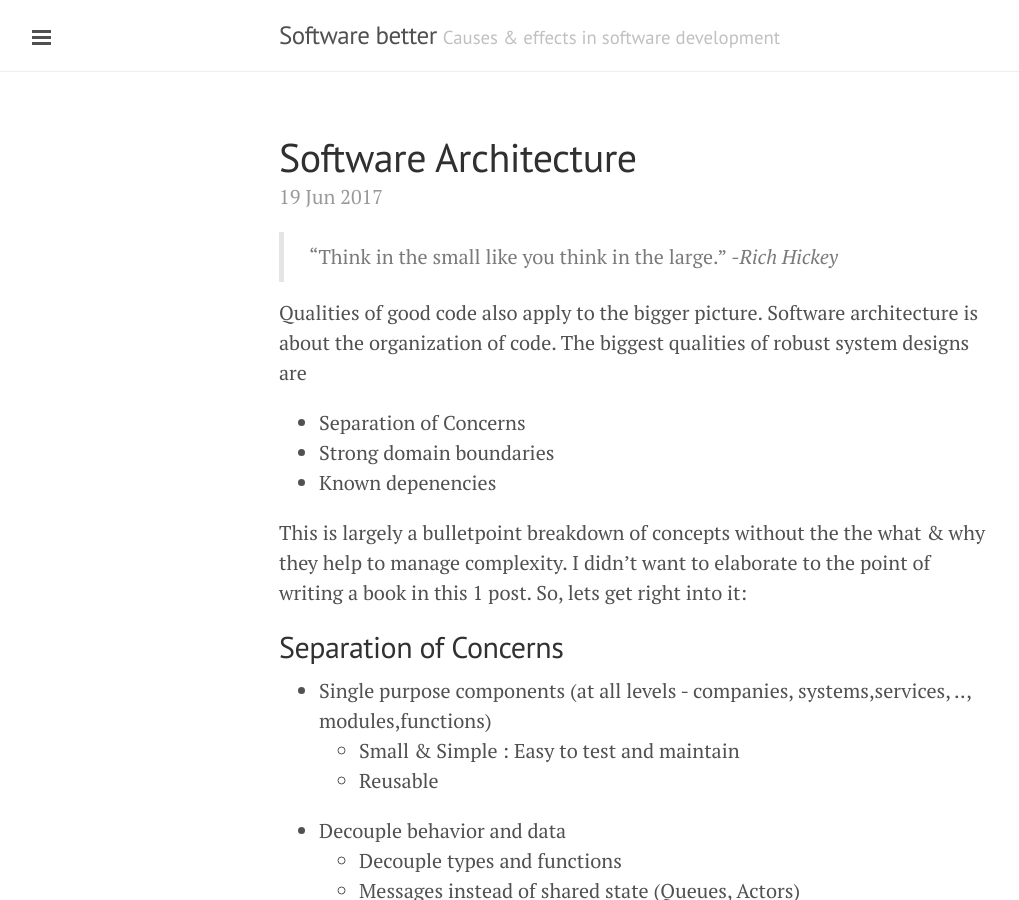
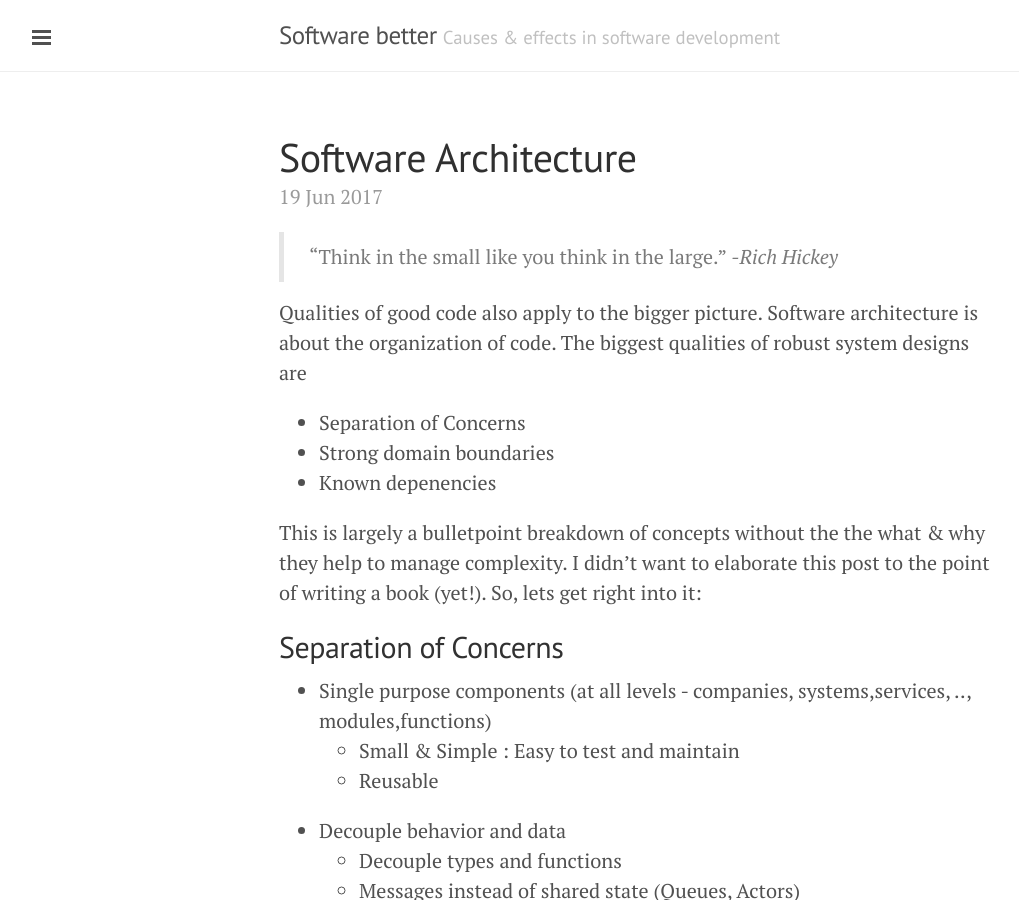
Before and after one commit to ideaflare/ideaflare.github.io, a Jekyll site: the page built from _posts/2017-06-19-architecture.markdown, in a window 1280 px wide and 900 px high. Shown: the whole window, without its empty margins (1-1020 px from the left). Built offline with Jekyll 4.4.1, drawn with Linux system fonts in a browser that asks for light colours; comment, search, counter and statistics services are not loaded.

Commit message:
Update 2017-06-19-architecture.markdown

```diff
--- a/_posts/2017-06-19-architecture.markdown
+++ b/_posts/2017-06-19-architecture.markdown
@@ -12,7 +12,7 @@ Qualities of good code also apply to the bigger picture. Software architecture i
  * Strong domain boundaries
  * Known depenencies
 
-This is largely a bulletpoint breakdown of concepts without the the what & why they help to manage complexity. I didn't want to elaborate to the point of writing a book in this 1 post. So, lets get right into it:
+This is largely a bulletpoint breakdown of concepts without the the what & why they help to manage complexity. I didn't want to elaborate this post to the point of writing a book (yet!). So, lets get right into it:
 
 ## Separation of Concerns
  * Single purpose components (at all levels - companies, systems,services, .., modules,functions)
```
